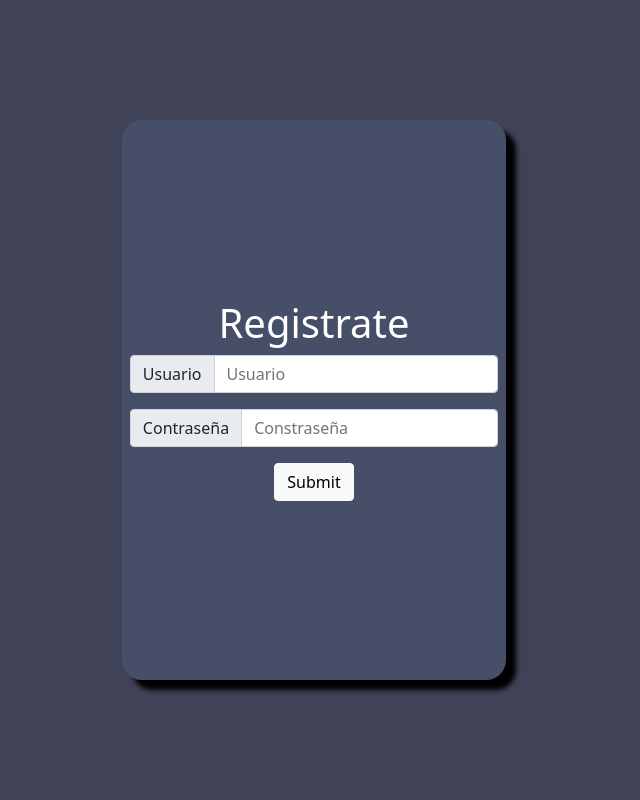
After one commit to johanSarmiento/COEXJOBS, a PHP site: page /ingresar.php?Usuario=1 in a window 1280 px wide. The commit adds this page. Shown: the whole page, without its empty margins (326-966 px from the left). Run offline with PHP 8.4, Linux system fonts and the light colour scheme; data that the repository does not hold is empty.

Commit message:
creacion del crud

```diff
--- a/paginaInstutucional/css/style.css
+++ b/paginaInstutucional/css/style.css
@@ -135,3 +135,23 @@ span{
 .registroForm{
     text-align: center;
 }
+
+/* ------------------------------------------------------------------------------------------------------------------------------ */
+/* INGRESAR */
+.Ingresar{
+    width: 100%;
+    height: 100vh;
+    background-color: #404258;
+}
+
+/* ------------------------------------------------------------------------------------------------------------------------------ */
+/* BASE DE DATOS */
+
+.basededatos{
+    width: 100%;
+    height: 100vh;
+}
+.tablabase{
+    width: 100vw;
+    background-color: #6B728E;
+}
--- a/paginaInstutucional/index.php
+++ b/paginaInstutucional/index.php
@@ -17,7 +17,7 @@
             <a href="#Vision">Vision</a>
         </div>
         <div class="navright">
-            <a href="">Ingresar</a>
+            <a href="Ingresar.php">Ingresar</a>
             <a href="Registrar.php">Registrarse</a>
         </div>
     </nav>
--- /dev/null
+++ b/paginaInstutucional/ingresar.php
@@ -0,0 +1,42 @@
+<!DOCTYPE html>
+<html lang="en">
+<head>
+    <meta charset="UTF-8">
+    <meta http-equiv="X-UA-Compatible" content="IE=edge">
+    <meta name="viewport" content="width=device-width, initial-scale=1.0">
+    <link rel="stylesheet" href="css/style.css">
+    <link href="https://cdn.jsdelivr.net/npm/bootstrap@5.1.3/dist/css/bootstrap.min.css" rel="stylesheet" integrity="sha384-1BmE4kWBq78iYhFldvKuhfTAU6auU8tT94WrHftjDbrCEXSU1oBoqyl2QvZ6jIW3" crossorigin="anonymous">
+    <title>Ingresar</title>
+</head>
+<body>
+    <section class="contenedor Ingresar">
+        <main class="contenedor divRegistro">
+                <h1>Registrate</h1>
+                <form action="ingresar.php" method="" class="registroForm">
+                    <div class="input-group mb-3">
+                        <span class="input-group-text" id="basic-addon1">Usuario</span>
+                        <input type="text" class="form-control" placeholder="Usuario" name="Usuario">
+                    </div>
+
+                    <div class="input-group mb-3">
+                        <span class="input-group-text" id="basic-addon1">Contraseña</span>
+                        <input type="password" class="form-control" placeholder="Constraseña" name="Contraseña">
+                    </div>
+
+                    <button type="submit" class="btn btn-light">Submit</button>
+                </form>
+        </main>
+    </section>
+
+    <?php
+        $usuario = $_GET["Usuario"];
+        $contraseña = $_GET["Contraseña"];
+
+        if ($usuario=="admin" && $contraseña=="12345") {
+            header("location: ./basededatos.php");
+        }
+    ?>
+
+    <script src="https://cdn.jsdelivr.net/npm/bootstrap@5.1.3/dist/js/bootstrap.bundle.min.js" integrity="sha384-ka7Sk0Gln4gmtz2MlQnikT1wXgYsOg+OMhuP+IlRH9sENBO0LRn5q+8nbTov4+1p" crossorigin="anonymous"></script>
+</body>
+</html>
```
Also changed, not shown: paginaInstutucional/Registrar.php (+6 -6 lines), paginaInstutucional/RegistrarUsuario.php (+15 -6 lines), paginaInstutucional/basededatos.php (added, +46 -0 lines), paginaInstutucional/conectarBD.php (+5 -2 lines).
